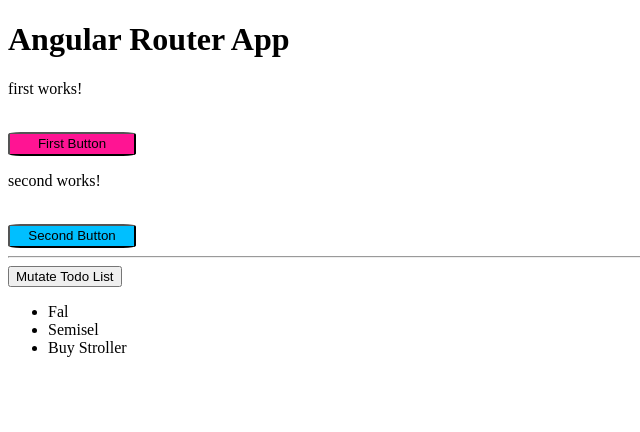
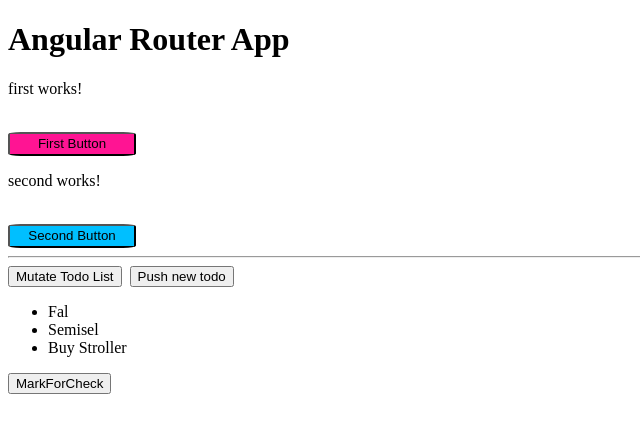
Before and after one commit to muratcanoguzhan/dosdonts, an Angular app: page / in a window 1280 px wide. Shown: the top 432 px of the page, without its empty margins (0-640 px from the left). Built offline with nearby package versions, Linux system fonts and the light colour scheme.

Commit message:
TodoListComponent has been made OnPush change detection.

```diff
--- a/src/app/app.component.html
+++ b/src/app/app.component.html
@@ -5,5 +5,6 @@
 
 <hr />
 <button (click)="mutate()">Mutate Todo List</button>
+<button style="margin-left: 8px" (click)="push()">Push new todo</button>
 <app-todo-list [todos]="todos" />
 <!-- The routed views render in the <router-outlet>-->
--- a/src/app/app.component.ts
+++ b/src/app/app.component.ts
@@ -26,8 +26,19 @@
     { id: '1', name: 'Semisel' },
     { id: '1', name: 'Buy Stroller' },
   ];
+
   no = 0;
   mutate() {
+    // mutate doesn't work becasue we don't change this.todos reference
+    // but we run changeDetection for TodoList by calling markForCheck() inside that component
     this.todos[0].name = `${this.no++}. First item changed!`;
   }
+
+  push() {
+    // active TodoListComponent for change detection
+    // we need to set a new instance to this.todos
+    const newTodos = [...this.todos];
+    newTodos.push({ id: '1', name: 'Pushed newly!' });
+    this.todos = newTodos;
+  }
 }
--- a/src/app/pages/pages/todo-list/todo-list.component.ts
+++ b/src/app/pages/pages/todo-list/todo-list.component.ts
@@ -1,5 +1,11 @@
 import { NgFor } from '@angular/common';
-import { Component, Input } from '@angular/core';
+import {
+  ChangeDetectionStrategy,
+  ChangeDetectorRef,
+  Component,
+  Input,
+  inject,
+} from '@angular/core';
 import { Todo } from 'src/app/Todo';
 
 @Component({
@@ -13,13 +19,19 @@
       </li>
     </ul>
     {{ console() }}
+    <button (click)="markForCheck()">MarkForCheck</button>
   `,
   styleUrls: ['./todo-list.component.css'],
+  changeDetection: ChangeDetectionStrategy.OnPush,
 })
 export class TodoListComponent {
+  _changeDetectorRef = inject(ChangeDetectorRef);
+
   @Input() todos: Todo[] | undefined;
 
   console(): void {
     console.log('TodoListComponent rendered!');
   }
+
+  markForCheck = () => this._changeDetectorRef.markForCheck();
 }
```
